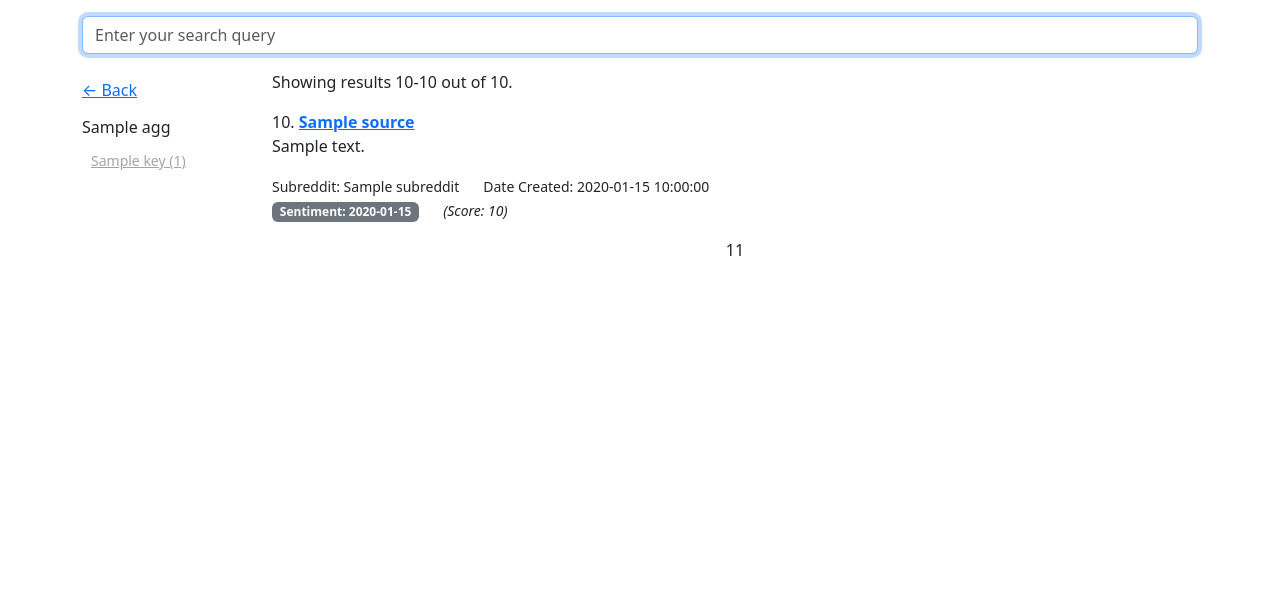
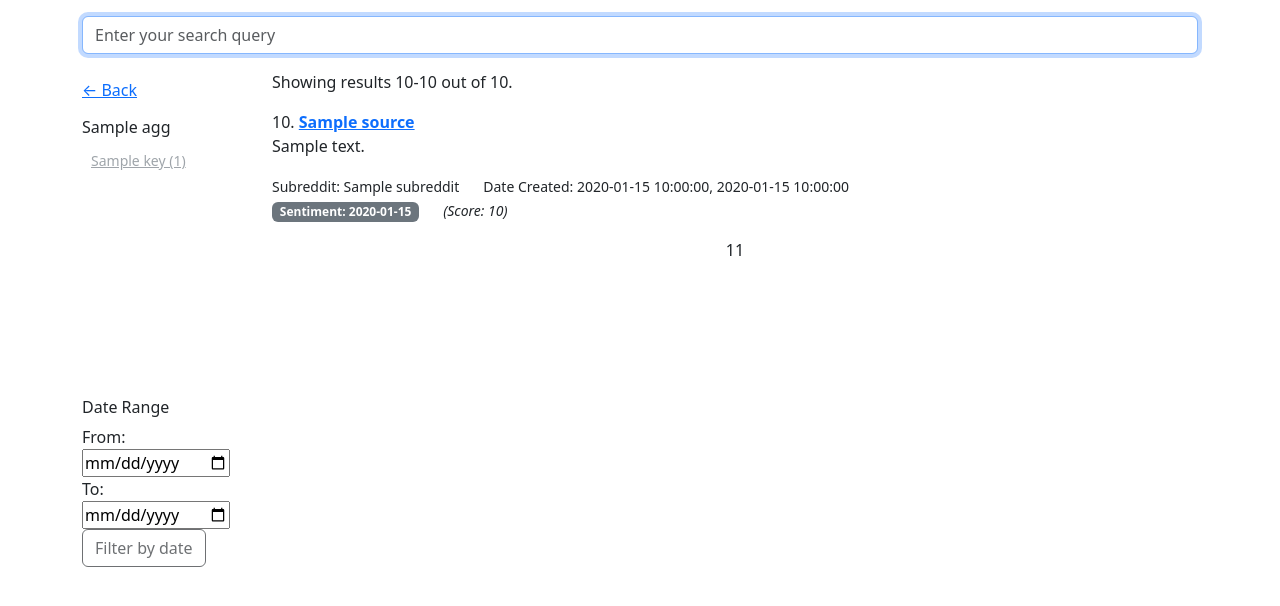
Before and after one commit to hermeess/CZ4034-Information-Retrieval, a Flask app: template indexing/templates/index.html in a window 1280 px wide. Shown: the part 57-663 px from the top of the page. Run offline with Flask 3, Linux system fonts and the light colour scheme; the template is opened without the code that fills it: most values are stand-ins (such as "Sample title", 1, 10 or a date in 2020); a map, chart or similar area stays blank.

Commit message:
fixed date filter

```diff
--- a/indexing/app.py
+++ b/indexing/app.py
@@ -1,7 +1,7 @@
 import re
 from flask import Flask, render_template, request
 from search import Search
-
+from datetime import datetime
 
 app = Flask(__name__)
 es = Search()
@@ -16,7 +16,7 @@ def index():
 def handle_search():
     query = request.form.get('query', '')
     from_ = request.form.get('from_', type=int, default=0)
-    filters, parsed_query = extract_filters(query)
+    filters, parsed_query, date_from, date_to = extract_filters(query)
 
     if parsed_query:
         search_query = {
@@ -34,20 +34,29 @@ def handle_search():
             }
         }
 
-    default_start_date = "2023-01-01"
-    default_end_date = "2023-12-01"
-    date_from = request.form.get('date_from', default_start_date)
-    date_to = request.form.get('date_to', default_end_date)
+    default_start_date = "1999-01-01"
+    default_end_date = "2025-12-31"
+
+    # If date_from and date_to are None, use default values
+    if date_from is None:
+        date_from = default_start_date
+    if date_to is None:
+        date_to = default_end_date
+
+    # Convert default dates to ISO format
+    date_from_iso = datetime.strptime(date_from, "%Y-%m-%d").isoformat()
+    date_to_iso = datetime.strptime(date_to, "%Y-%m-%d").isoformat()
+
 
     # Define date range aggregation with custom date range
-    date_range_agg = {
-        'date_range': {
-            'field': 'post_date',
-            'ranges': [
-                {'from': date_from, 'to': date_to, 'key': 'custom_date_range'}
-            ]
+    date_range_filter = {
+    'range': {
+        'post_date': {
+            'gte': date_from_iso,
+            'lte': date_to_iso
         }
     }
+}
 
     results = es.search(
         query={
@@ -67,10 +76,11 @@ def handle_search():
                     'field': 'sentiment.keyword',
                 }
             },
-            'date-range-agg': date_range_agg
+            # 'date-range-agg': date_range_filter
         },
         size=5,
-        from_=from_
+        from_=from_,
+        post_filter=date_range_filter
     )
 
     aggs = {
@@ -82,10 +92,6 @@ def handle_search():
             bucket['key']: bucket['doc_count']
             for bucket in results['aggregations']['sentiment-agg']['buckets']
         },
-        'CustomDateRange': {
-            bucket['key']: bucket['doc_count']
-            for bucket in results['aggregations']['date-range-agg']['buckets']
-        }
     }
 
     return render_template('index.html', results=results['hits']['hits'],
@@ -149,20 +155,13 @@ def extract_filters(query):
 
     # Filter by date range
     date_range_regex = r'customdaterange:(\d{4}-\d{2}-\d{2}) (\d{4}-\d{2}-\d{2})\s*'
+    matches = re.search(date_range_regex, query)
 
-    matches = re.findall(date_range_regex, query)
+    if matches:
+        date_from = matches.group(1)
+        date_to = matches.group(2)
+    else:
+        date_from = None
+        date_to = None
 
-    for date_range in matches:
-        date_from, date_to = date_range
-        filters.append({
-            'range': {
-                'post_date': {
-                    'gte': date_from,
-                    'lte': date_to
-                }
-            }
-        })
-
-    query = re.sub(date_range_regex, '', query).strip()
-
-    return {'filter': filters}, query
+    return {'filter': filters}, query, date_from, date_to
--- a/indexing/data/csv_to_json.py
+++ b/indexing/data/csv_to_json.py
@@ -28,8 +28,10 @@ def edit_post_date(json_file):
 
     for entry in data:
         datetime_str = entry["post_date"]
-        time_str = datetime_str.split()[0]
-        entry["post_date"] = time_str
+        date_str = datetime_str.split()[0]
+        time_str = datetime_str.split()[1]
+        entry["post_date"] = date_str
+        entry["post_time"] = time_str
 
     with open(json_file, 'w') as file:
         json.dump(data, file, indent=4)
--- a/indexing/templates/index.html
+++ b/indexing/templates/index.html
@@ -11,50 +11,6 @@
                 <p><a href="javascript:history.back(1)">← Back</a></p>
                 {% for agg in aggs %}
                     <h6 class="mt-3">{{ agg }}</h6>
-                    {% if agg == 'CustomDateRange' %}
-                    <!-- Insert date picker here -->
-                    <form method="POST" id="test">
-                        <div>From:</div>
-                        <input type="date" id="from_date" style="width: m;">
-                        <br>
-
-                        <div>To:</div>
-                        <input type="date" id="to_date">
-                        <input type="hidden" id="datequery" name="query">
-
-                        <br>
-                        <button type='submit' id="submitButton" disabled="true" class="btn">Filter by date</button>
-                    </form>
-                    <!-- Script for date picker -->
-                    <script>
-                        const fromDateInput = document.getElementById('from_date');
-                        const toDateInput = document.getElementById('to_date');
-                        const submitButton = document.getElementById('submitButton');
-                        const queryBar = document.getElementsByName('query')[0]
-                        const hiddenQuery = document.getElementById('datequery')
-                        const dateForm = document.getElementById('test')
-
-                        fromDateInput.addEventListener('input', toggleButtonState);
-                        toDateInput.addEventListener('input', toggleButtonState);
-                        submitButton.addEventListener('click', function(event) {
-                            const fromDate = fromDateInput.value;
-                            const toDate = toDateInput.value;
-                            console.log(fromDate);
-                            queryBar.value = `customdaterange:${fromDate}-${toDate}`;
-                            hiddenQuery.value = `customdaterange:${fromDate}-${toDate}`;
-                        });
-
-                        function toggleButtonState() {
-                            if (!fromDateInput.value || !toDateInput.value || new Date(fromDateInput.value) > new Date(toDateInput.value)) {
-                                submitButton.disabled = true;
-                            } else {
-                                console.log('ENABLED!');
-                                submitButton.disabled = false;
-                            }
-                        }
-                    </script>
-
-                    {% else %}
                         {% for key, count in aggs[agg].items() %}
                             <form method="POST">
                                 <input type="hidden" name="query" value="{{ agg|lower }}:{{key}} {{ query }}">
@@ -118,8 +74,48 @@
                             });
                         }
                     </script>
-                    {% endif %}
                 {% endfor %}
+                <!-- Insert date picker here -->
+                <h6 class="mt-3">Date Range</h6>
+                <form method="POST" id="test">
+                    <div>From:</div>
+                    <input type="date" id="from_date" style="width: m;">
+                    <br>
+
+                    <div>To:</div>
+                    <input type="date" id="to_date">
+                    <input type="hidden" id="datequery" name="query">
+
+                    <br>
+                    <button type='submit' id="submitButton" disabled="true" class="btn">Filter by date</button>
+                </form>
+                <!-- Script for date picker -->
+                <script>
+                    const fromDateInput = document.getElementById('from_date');
+                    const toDateInput = document.getElementById('to_date');
+                    const submitButton = document.getElementById('submitButton');
+                    const queryBar = document.getElementsByName('query')[0]
+                    const hiddenQuery = document.getElementById('datequery')
+                    const dateForm = document.getElementById('test')
+
+                    fromDateInput.addEventListener('input', toggleButtonState);
+                    toDateInput.addEventListener('input', toggleButtonState);
+                    submitButton.addEventListener('click', function(event) {
+                        const fromDate = fromDateInput.value;
+                        const toDate = toDateInput.value;
+                        queryBar.value = `customdaterange:${fromDate} ${toDate}`;
+                        hiddenQuery.value = `customdaterange:${fromDate} ${toDate}`;
+                    });
+
+                    function toggleButtonState() {
+                        if (!fromDateInput.value || !toDateInput.value || new Date(fromDateInput.value) > new Date(toDateInput.value)) {
+                            submitButton.disabled = true;
+                        } else {
+                            submitButton.disabled = false;
+                        }
+                    }
+                </script>
+
             </div>
 
             <div class="col-10">
@@ -141,7 +137,7 @@
                                 <small>Subreddit: {{ result._source.subreddit }}</small>
                             </div>
                             <div class="col-sm-auto">
-                                <small>Date Created: {{ result._source.comment_date }}</small>
+                                <small>Date Created: {{ result._source.post_date }}, {{ result._source.post_time }}</small>
                             </div>
                         </div>
                         <div class="row">
```
